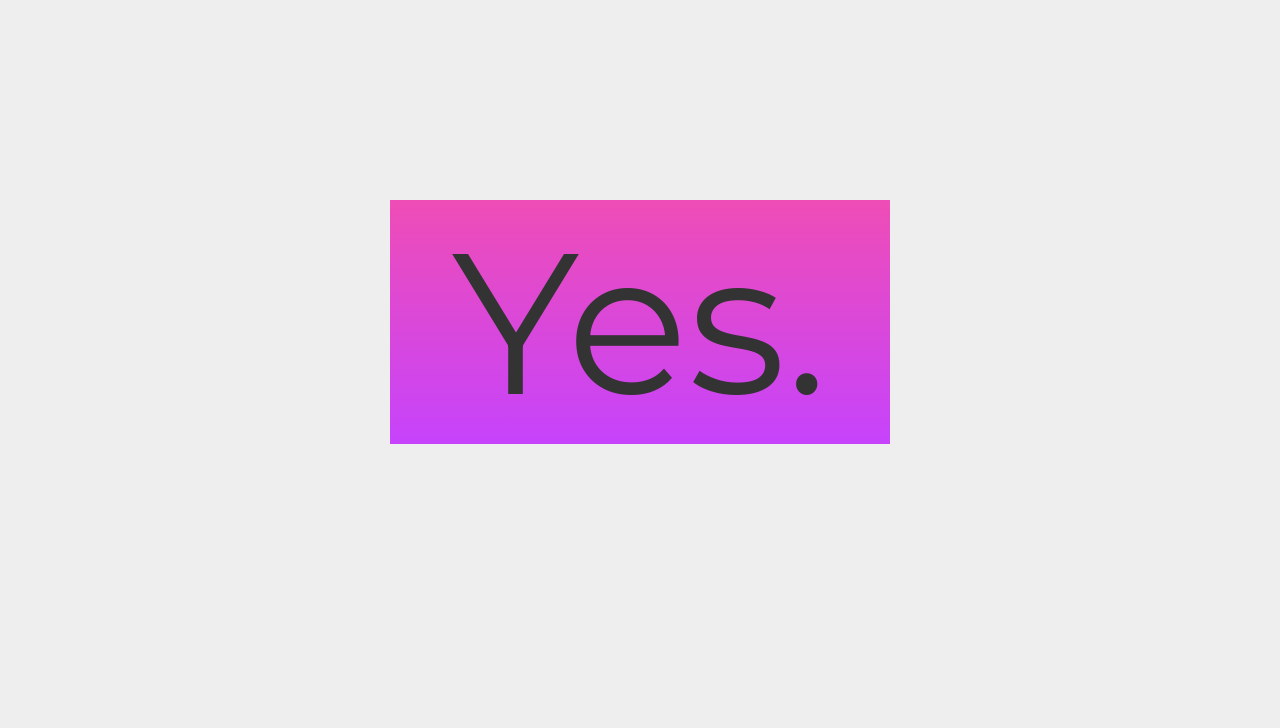
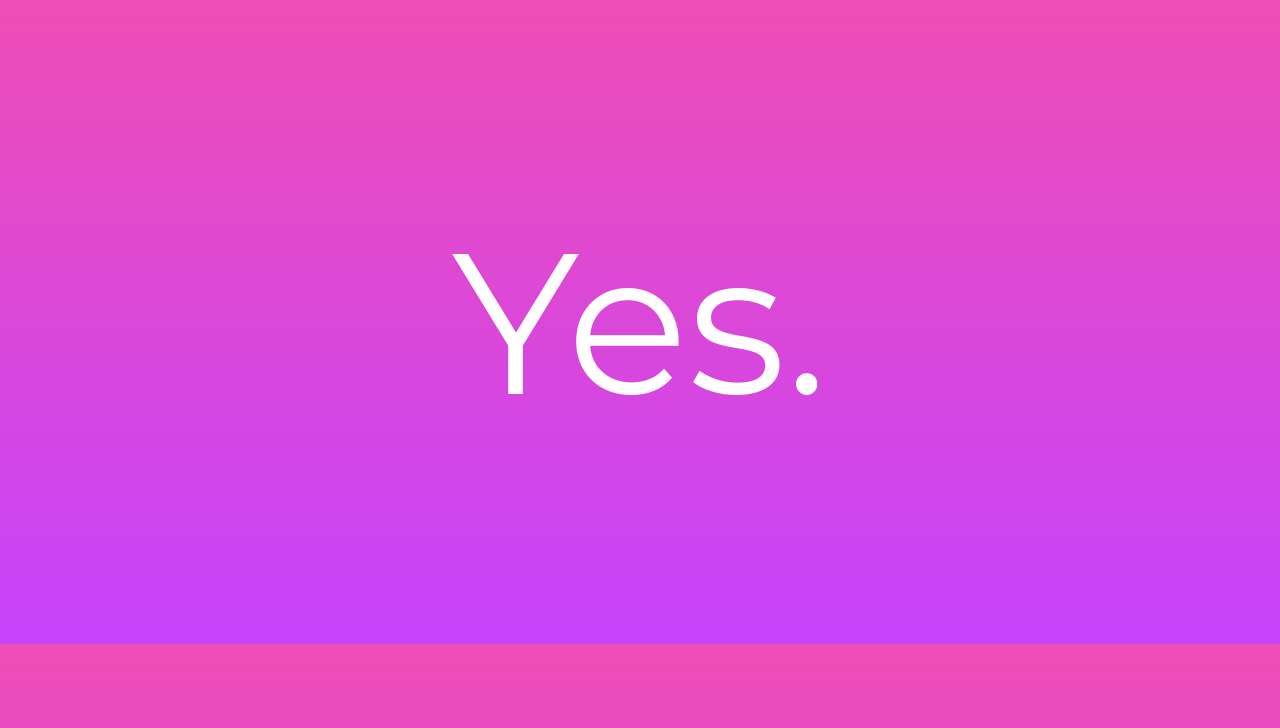
Before and after one commit to josephers/areios7animationstooslow.com, a plain HTML site: page index.html in a window 1280 px wide. Drawn offline with Linux system fonts and the light colour scheme.

Commit message:
Magenta love

```diff
--- a/index.html
+++ b/index.html
@@ -7,11 +7,6 @@
 body {
   font-family: Montserrat, sans-serif;
   font-size: 200px;
-  background-color: #eee;
-  color: #333;
-  text-align: center;
-}
-.gradient-magenta {
   background: #ef4db6; /* Old browsers */
   background-image: linear-gradient(#ef4db6, #c643fc);
   background: -moz-linear-gradient(top,  #ef4db6 0%, #c643fc 100%); /* FF3.6+ */
@@ -21,6 +16,8 @@ body {
   background: -ms-linear-gradient(top,  #ef4db6 0%,#c643fc 100%); /* IE10+ */
   background: linear-gradient(to bottom,  #ef4db6 0%,#c643fc 100%); /* W3C */
   filter: progid:DXImageTransform.Microsoft.gradient( startColorstr='#ef4db6', endColorstr='#c643fc',GradientType=0 ); /* IE6-9 */
+  color: white;
+  text-align: center;
 }
 </style>
 </head>
```
Lines whose indentation alone changed are shown as unchanged.
